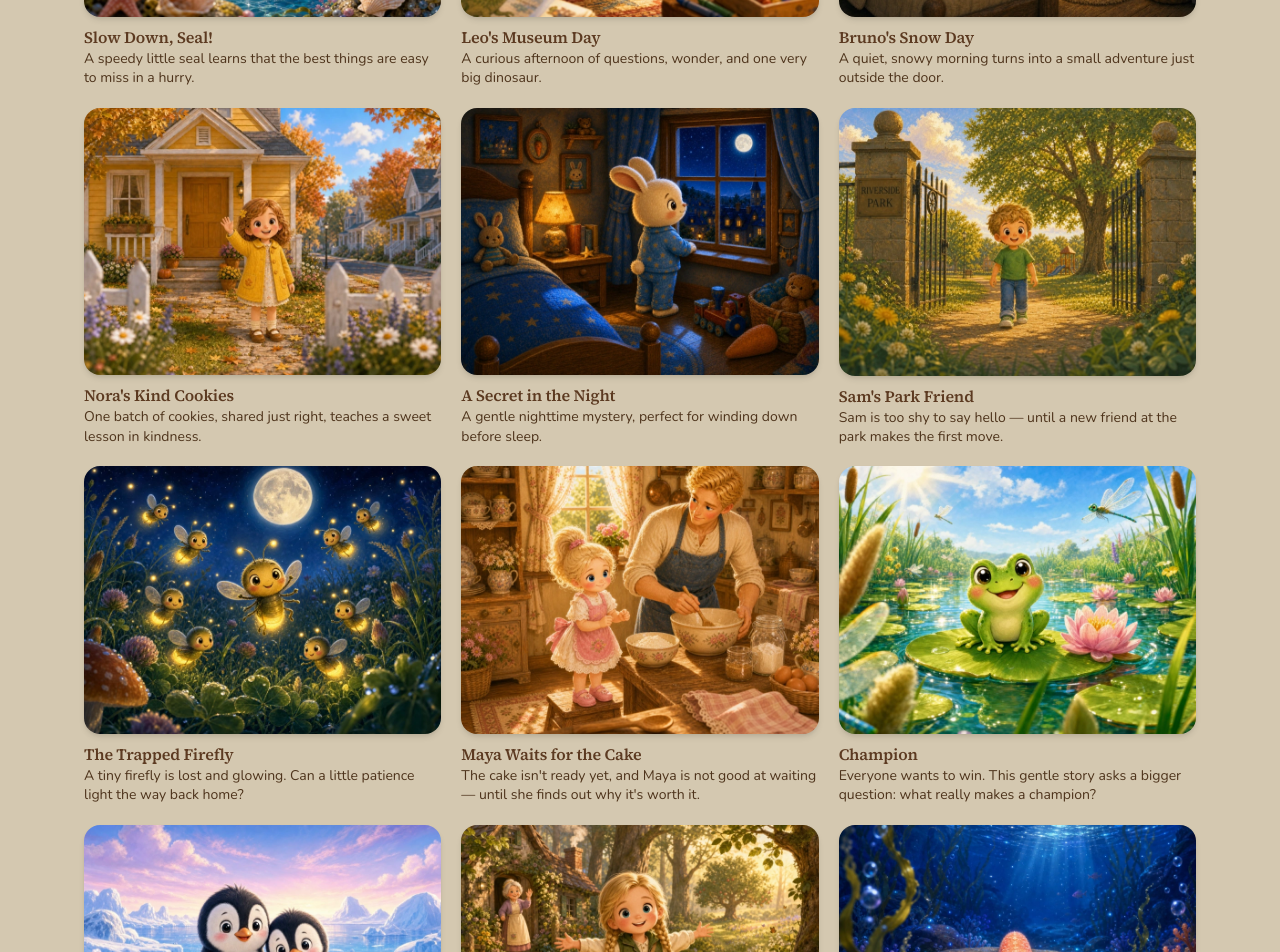
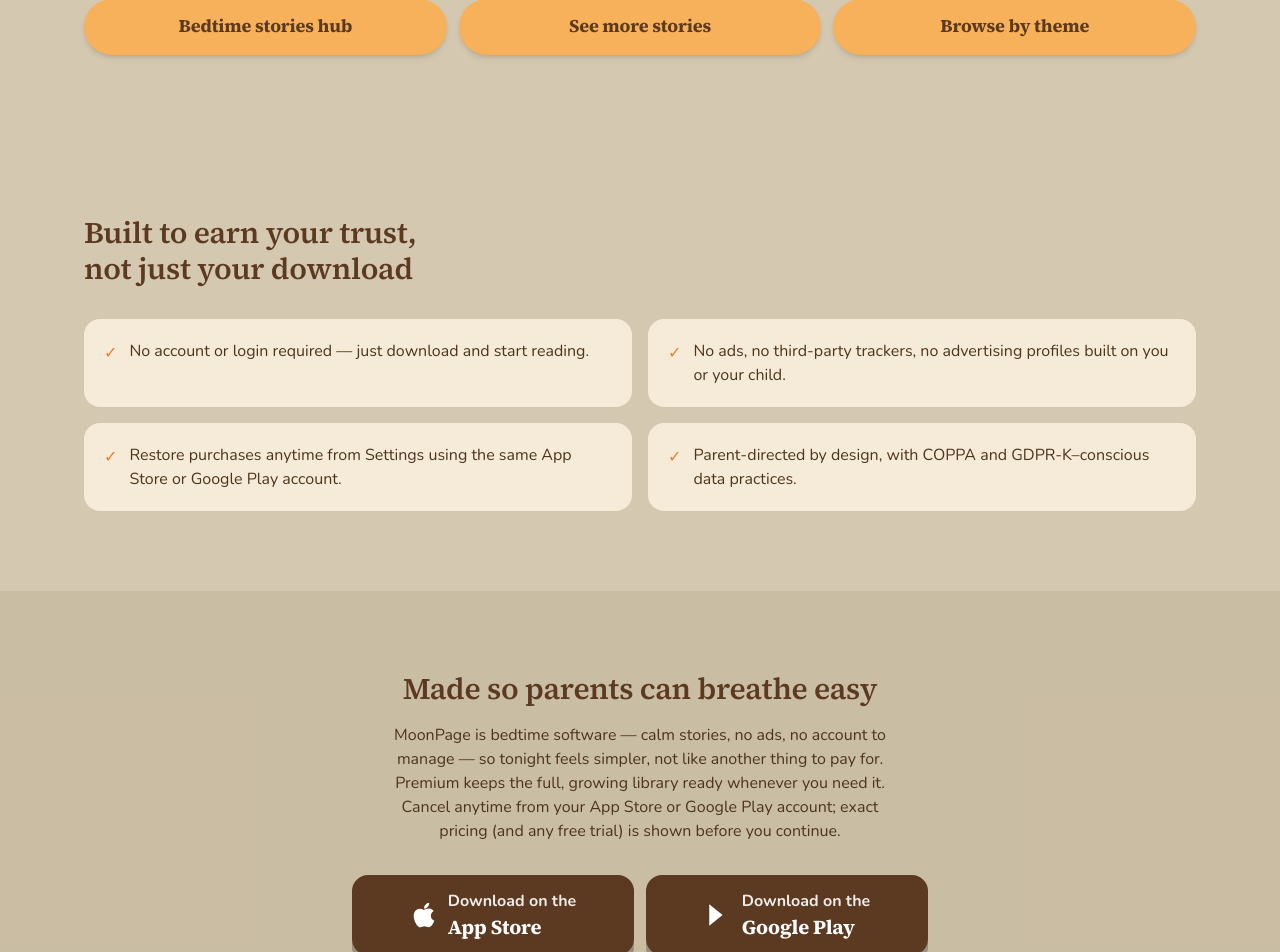
Before and after one commit to Hao313131/moonpageapp.com, a Next.js app: page / in a window 1280 px wide. Shown: the part 1848-2800 px from the top of the page. Built offline with nearby package versions, Linux system fonts and the light colour scheme.

Commit message:
改主页

```diff
--- a/components/SampleShelfNotice.tsx
+++ b/components/SampleShelfNotice.tsx
@@ -1,12 +1,10 @@
-import { SAMPLE_STORY_COUNT } from "@/lib/stories";
-
 type Props = {
   className?: string;
 };
 
 /**
  * Shared callout: the website is a preview shelf, not the app catalog.
- * Used on Stories, Themes, Bedtime hubs, and collection pages.
+ * Used on Stories, Themes, Bedtime hubs, and collection pages — not the homepage.
  */
 export function SampleShelfNotice({ className = "" }: Props) {
   return (
@@ -18,8 +16,7 @@ export function SampleShelfNotice({ className = "" }: Props) {
       </span>
       <p className="text-sm leading-relaxed text-ink sm:text-base">
         <span className="font-display font-semibold">
-          This is only a small sample — {SAMPLE_STORY_COUNT} stories shown on
-          the homepage.
+          This is only a small sample of the app library.
         </span>{" "}
         MoonPage&apos;s app holds many times more original bedtime stories than we
         show on this site, and new ones are added to the library all the time.
--- a/components/SectionCtaButton.tsx
+++ b/components/SectionCtaButton.tsx
@@ -12,7 +12,7 @@ export function SectionCtaButton({ href, children, className = "" }: Props) {
   return (
     <Link
       href={href}
-      className={`inline-flex items-center justify-center rounded-full bg-accent px-5 py-2.5 font-display text-sm font-semibold text-ink shadow-md transition-colors hover:bg-accent-dark sm:px-6 sm:py-3 sm:text-base ${className}`}
+      className={`inline-flex h-full min-h-12 w-full items-center justify-center rounded-full bg-accent px-4 py-2.5 text-center font-display text-base font-bold leading-tight text-ink shadow-md transition-colors hover:bg-accent-dark sm:min-h-14 sm:px-5 sm:py-3 sm:text-lg ${className}`}
     >
       {children}
     </Link>
--- a/components/StoreButtons.tsx
+++ b/components/StoreButtons.tsx
@@ -1,7 +1,7 @@
 import { appStoreLink, playStoreLink } from "@/lib/site";
 
 const BADGE =
-  "inline-flex items-center justify-center gap-2 rounded-2xl bg-ink text-white shadow-[0_4px_0_0_rgba(0,0,0,0.25)] transition-transform hover:-translate-y-0.5 active:translate-y-0.5 active:shadow-[0_2px_0_0_rgba(0,0,0,0.25)]";
+  "inline-flex h-full w-full min-h-[3.5rem] items-center justify-center gap-2 rounded-2xl bg-ink text-white shadow-[0_4px_0_0_rgba(0,0,0,0.25)] transition-transform hover:-translate-y-0.5 active:translate-y-0.5 active:shadow-[0_2px_0_0_rgba(0,0,0,0.25)] sm:min-h-[4.25rem]";
 
 type StoreSize = "lg" | "md" | "sm";
 
@@ -11,15 +11,10 @@ type StoreSize = "lg" | "md" | "sm";
  * singles one out in copy (see plan follow-up: "都写或者都不写").
  *
  * Size "lg" scales down on phone so two badges can sit side-by-side from
- * ~400px up; below that they stack full-width.
+ * ~400px up; below that they stack full-width. Paired badges always share
+ * the same width and height.
  */
-export function AppStoreLink({
-  campaign,
-  size = "lg",
-}: {
-  campaign: string;
-  size?: StoreSize;
-}) {
+function storeChrome(size: StoreSize) {
   const padding =
     size === "lg"
       ? "gap-2 px-4 py-3 shadow-[0_6px_0_0_rgba(0,0,0,0.25)] sm:gap-2.5 sm:px-6 sm:py-3.5 sm:shadow-[0_8px_0_0_rgba(0,0,0,0.25)]"
@@ -28,13 +23,25 @@ export function AppStoreLink({
         : "px-3 py-1.5";
   const icon =
     size === "sm" ? "h-5 w-5" : size === "lg" ? "h-6 w-6 sm:h-7 sm:w-7" : "h-7 w-7";
-  const label = size === "sm" ? "text-xs" : "text-sm";
+  const label =
+    size === "sm" ? "text-xs font-bold" : "text-sm font-bold sm:text-base";
   const title =
     size === "sm"
-      ? "font-display text-sm font-semibold tracking-tight"
+      ? "font-display text-sm font-bold tracking-tight"
       : size === "lg"
-        ? "font-display text-base font-semibold tracking-tight sm:text-lg"
-        : "font-display text-lg font-semibold tracking-tight";
+        ? "font-display text-lg font-bold tracking-tight sm:text-xl"
+        : "font-display text-xl font-bold tracking-tight";
+  return { padding, icon, label, title };
+}
+
+export function AppStoreLink({
+  campaign,
+  size = "lg",
+}: {
+  campaign: string;
+  size?: StoreSize;
+}) {
+  const { padding, icon, label, title } = storeChrome(size);
   return (
     <a href={appStoreLink(`${campaign}_ios`)} className={`${BADGE} ${padding}`}>
       <AppleGlyph className={`${icon} shrink-0`} />
@@ -53,26 +60,12 @@ export function PlayStoreLink({
   campaign: string;
   size?: StoreSize;
 }) {
-  const padding =
-    size === "lg"
-      ? "gap-2 px-4 py-3 shadow-[0_6px_0_0_rgba(0,0,0,0.25)] sm:gap-2.5 sm:px-6 sm:py-3.5 sm:shadow-[0_8px_0_0_rgba(0,0,0,0.25)]"
-      : size === "md"
-        ? "px-4 py-2.5 sm:px-5"
-        : "px-3 py-1.5";
-  const icon =
-    size === "sm" ? "h-5 w-5" : size === "lg" ? "h-6 w-6 sm:h-7 sm:w-7" : "h-7 w-7";
-  const label = size === "sm" ? "text-xs" : "text-sm";
-  const title =
-    size === "sm"
-      ? "font-display text-sm font-semibold tracking-tight"
-      : size === "lg"
-        ? "font-display text-base font-semibold tracking-tight sm:text-lg"
-        : "font-display text-lg font-semibold tracking-tight";
+  const { padding, icon, label, title } = storeChrome(size);
   return (
     <a href={playStoreLink(`${campaign}_android`)} className={`${BADGE} ${padding}`}>
       <PlayGlyph className={`${icon} shrink-0`} />
       <span className="leading-tight text-left">
-        <span className={`block ${label} opacity-90`}>GET IT ON</span>
+        <span className={`block ${label} opacity-90`}>Download on the</span>
         <span className={`block ${title}`}>Google Play</span>
       </span>
     </a>
@@ -80,9 +73,8 @@ export function PlayStoreLink({
 }
 
 /**
- * Shrink-to-content so a parent `justify-center` / `justify-start` can actually
- * align the pair. (A full-width flex row always looked left-pinned even when
- * the surrounding copy was centered.)
+ * Equal-size pair: same column widths and shared row height so Apple and
+ * Google badges match exactly wherever they appear together.
  */
 export function StoreButtons({
   campaign,
@@ -95,7 +87,7 @@ export function StoreButtons({
 }) {
   return (
     <div
-      className={`inline-flex max-w-full flex-col items-stretch gap-3 min-[400px]:flex-row min-[400px]:flex-wrap min-[400px]:items-center ${className}`}
+      className={`grid w-full max-w-xl grid-cols-1 gap-3 min-[400px]:grid-cols-2 ${className}`}
     >
       <AppStoreLink campaign={campaign} size={size} />
       <PlayStoreLink campaign={campaign} size={size} />
@@ -136,7 +128,7 @@ export function PlayStoreIcon({
   return (
     <a
       href={playStoreLink(`${campaign}_android`)}
-      aria-label="Get it on Google Play"
+      aria-label="Download on the Google Play"
       className={`${ICON_BADGE} ${className}`}
     >
       <PlayGlyph className="h-5 w-5" />
--- a/components/home/StoryShowcase.tsx
+++ b/components/home/StoryShowcase.tsx
@@ -1,6 +1,5 @@
 import Image from "next/image";
 import Link from "next/link";
-import { SampleShelfNotice } from "@/components/SampleShelfNotice";
 import { SectionCtaButton } from "@/components/SectionCtaButton";
 import { FEATURED_STORIES as STORIES } from "@/lib/stories";
 import { storyCoverSrc } from "@/lib/storyCover";
@@ -13,7 +12,6 @@ export function StoryShowcase() {
       <h2 className="font-display text-xl font-semibold text-ink sm:text-2xl md:text-3xl">
         Bedtime picture storybooks for kids
       </h2>
-      <SampleShelfNotice className="mt-5 sm:mt-6" />
       {/* phone 2 → tablet and up 3, at the app's own 4:3 cover ratio */}
       <div className="mt-8 grid grid-cols-2 gap-3 sm:mt-10 sm:grid-cols-3 sm:gap-5">
         {STORIES.map((s) => (
@@ -40,7 +38,7 @@ export function StoryShowcase() {
           </figure>
         ))}
       </div>
-      <div className="mt-6 flex flex-col items-center gap-2 sm:mt-8">
+      <div className="mt-6 grid w-full grid-cols-1 items-stretch gap-3 min-[480px]:grid-cols-3 sm:mt-8">
         <SectionCtaButton href="/bedtime-stories">
           Bedtime stories hub
         </SectionCtaButton>
--- a/lib/stories.ts
+++ b/lib/stories.ts
@@ -402,11 +402,11 @@ export const STORIES: Story[] = [
   },
 ];
 
-/** How many stories the homepage sample shelf lists — keep copy in sync sitewide. */
+/** How many stories the site sample catalog lists — keep copy in sync sitewide. */
 export const SAMPLE_STORY_COUNT = STORIES.length;
 
-/** Homepage showcase — full sample catalog. */
-export const FEATURED_STORIES = STORIES;
+/** Homepage showcase: only three stories; full list via buttons below. */
+export const FEATURED_STORIES = STORIES.slice(0, 3);
 
 export function storiesByTag(tag: StoryTag): Story[] {
   return STORIES.filter((s) => s.tags.includes(tag));
```
